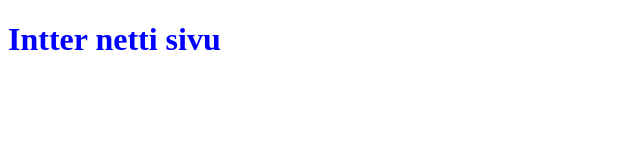
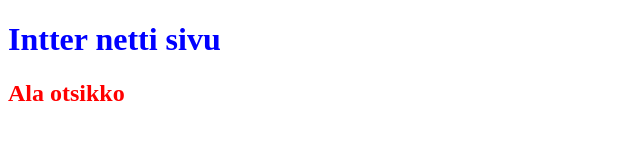
Before and after one commit to taneljuu/ansioluettelo, a plain HTML site: page index.html in a window 1280 px wide. Shown: the whole page, without its empty margins (0-640 px from the left). Drawn offline with Linux system fonts and the light colour scheme.

Commit message:
lisäyksiä

```diff
--- a/css/styles.css
+++ b/css/styles.css
@@ -1,3 +1,6 @@
 h1 {
   color: blue;
 }
+h2 {
+  color: red;
+}
--- a/index.html
+++ b/index.html
@@ -13,6 +13,7 @@
 
 <body>
   <h1>Intter netti sivu</h1>
+  <h2>Ala otsikko</h2>
 </body>
 
 </html>
--- a/styles.css
+++ /dev/null
@@ -1,3 +0,0 @@
-h1 {
-  color: blue;
-}
```
